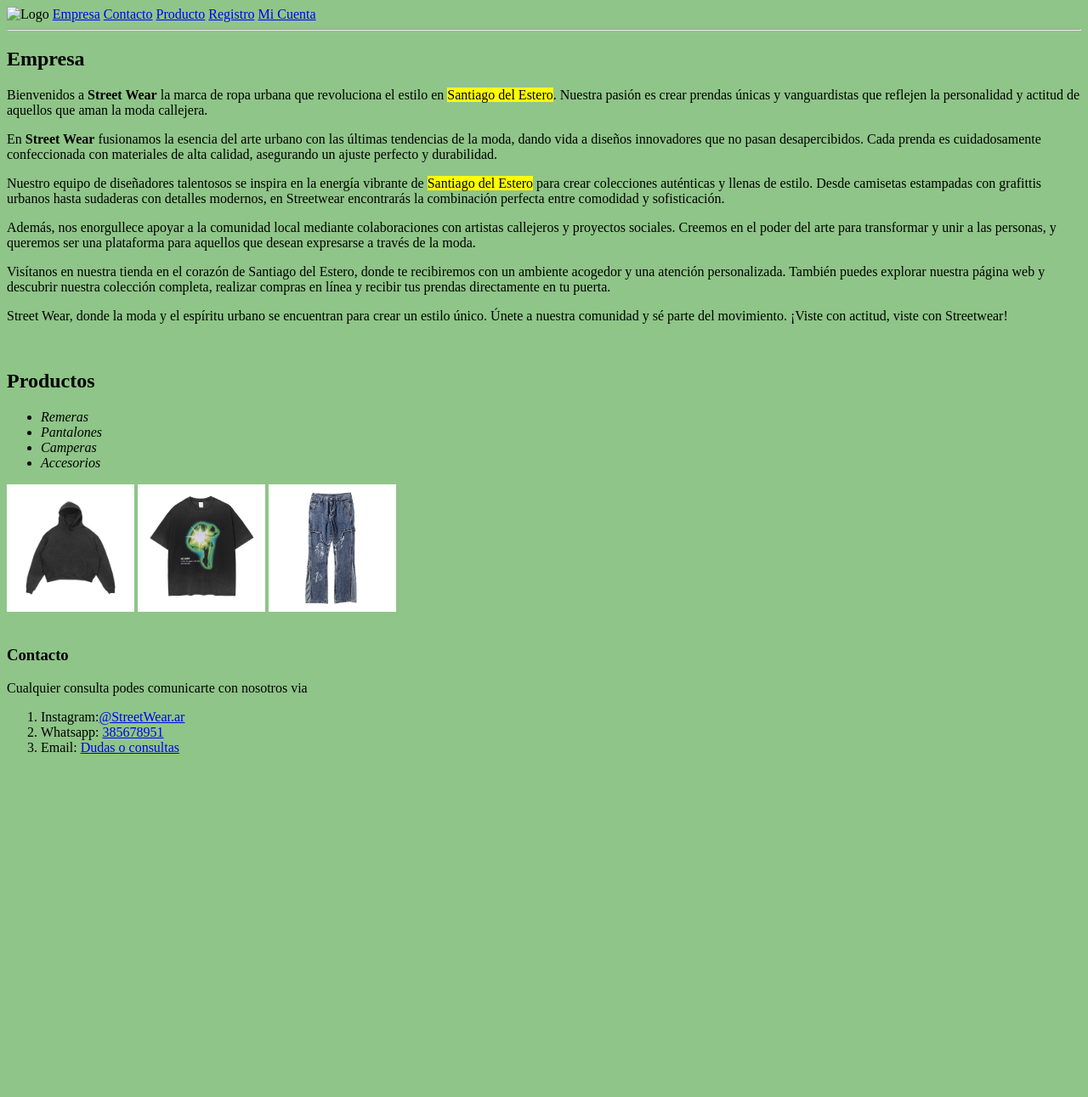
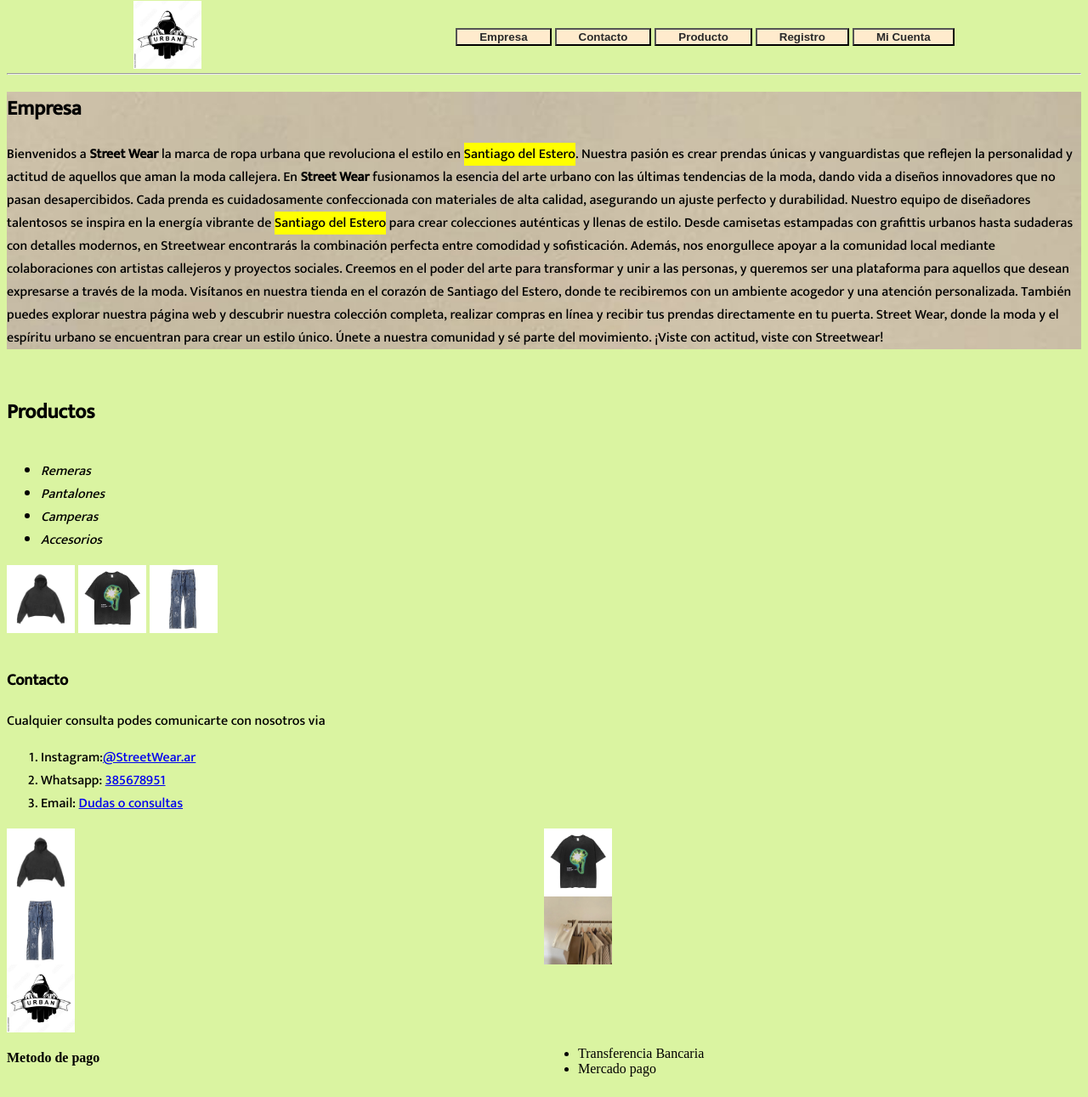
Before and after one commit to CRBENJAMIN/trabajointegrador1, a plain HTML site: page inex.html in a window 1280 px wide. Shown: the whole page at 85% size. Before the commit the page ends 905 px from the top, so only its background shows below. Drawn offline with Linux system fonts and the light colour scheme.

Commit message:
trabajopractico2

```diff
--- a/diseñopag.css/diseño.css
+++ b/diseñopag.css/diseño.css
@@ -1,15 +1,79 @@
 img {
-    height: 150px;
+    height: 80px;
 
     }
-#Logo {
-        height: 180px;
-    }
+
 
 body {
 
-            background-color: rgb(143, 197, 136);
+            background-color: #daf4a1;
 
 
 
 }
+
+header {
+    position: sticky;
+    height: 70px;
+    display: flex;
+    flex-direction: row;
+    justify-content: space-around;
+    align-items: center;
+
+
+ }
+
+ .etiquetas {
+margin: 20px;
+text-decoration:none;
+color: rgb(42, 42, 42);
+font-weight:bold
+ }
+
+ #fondo {
+    background-image: url("../img/fondosection.jpeg");
+    background-size: cover;
+    background-repeat: no-repeat;
+    width: 100%;
+
+
+ }
+
+button {
+    background-color: blanchedalmond;
+}
+
+h1,
+h2,
+h3{
+    font-family: 'Mukta', sans-serif;
+}
+
+p,
+.contacto,
+.productos{
+    font-weight: 300;
+    font-family: 'Mukta', sans-serif;
+
+}
+
+.container {
+    display:grid;
+    grid-template-columns: 1fr;
+}
+
+.columna2{
+    display: grid;
+    grid-template-columns: 1fr 1fr 1fr;
+
+}
+
+.columna3 {
+    display: grid;
+    grid-template-columns: 1fr 1fr;
+}
+.columnadeimagenes{
+    display: grid;
+    grid-template-columns: 2fr 2fr;
+
+}
--- a/inex.html
+++ b/inex.html
@@ -5,42 +5,55 @@
     <meta http-equiv="X-UA-Compatible" content="IE=edge">
     <meta name="viewport" content="width=device-width, initial-scale=1.0">
     <link rel="stylesheet" href="./diseñopag.css/diseño.css">
+    <link rel="preconnect" href="https://fonts.googleapis.com">
+    <link rel="preconnect" href="https://fonts.gstatic.com" crossorigin>
+    <link href="https://fonts.googleapis.com/css2?family=Mukta:wght@500&display=swap" rel="stylesheet">
     <title>Street Wear</title>
 
 </head>
 <body>
     <header>
-     <nav id="posicion">
-        <img src="./Find the best global talent_.jpg" alt="Logo" id="Logo">
-        <a href="./empresa.html" target="_self">Empresa</a>
-        <a href="./contacto.html" target="_self">Contacto</a>
-        <a href="./productos.html" target="_self">Producto</a>
-        <a href="./registro.html" target="_self">Registro</a>
-        <a href="./micuenta.html" target="_self">Mi Cuenta</a>
-     </nav>
+        <div id="logoo">
+            <img src="./img/logodiseno.jpg" alt="Logo">
+            </div>
+        <nav>
+       <button><a href="./empresa.html" target="_self" class="etiquetas">Empresa</a></button>
+        <button><a href="./contacto.html" target="_self" class="etiquetas">Contacto</a></button>
+       <button><a href="./productos.html" target="_self" class="etiquetas">Producto</a></button>
+        <button><a href="./registro.html" target="_self" class="etiquetas">Registro</a></button>
+       <button><a href="./micuenta.html" target="_self" class="etiquetas">Mi Cuenta</a></button>
+        </nav>
 
     </header>
     <main>
         <hr>
         <!--primer section-->
-     <section>
+     <section id="fondo">
         <h1>Empresa</h1>
-        <p>Bienvenidos a <strong>Street Wear</strong> la marca de ropa urbana que revoluciona el estilo en <mark>Santiago del Estero</mark>. Nuestra pasión es crear prendas únicas y vanguardistas que reflejen la personalidad y actitud de aquellos que aman la moda callejera.</p>
-        <p>En <strong>Street Wear</strong> fusionamos la esencia del arte urbano con las últimas tendencias de la moda, dando vida a diseños innovadores que no pasan desapercibidos. Cada prenda es cuidadosamente confeccionada con materiales de alta calidad, asegurando un ajuste perfecto y durabilidad.</p>
-        <p>Nuestro equipo de diseñadores talentosos se inspira en la energía vibrante de <mark>Santiago del Estero</mark> para crear colecciones auténticas y llenas de estilo. Desde camisetas estampadas con grafittis urbanos hasta sudaderas con detalles modernos, en Streetwear encontrarás la combinación perfecta entre comodidad y sofisticación.</p>
-        <p>Además, nos enorgullece apoyar a la comunidad local mediante colaboraciones con artistas callejeros y proyectos sociales. Creemos en el poder del arte para transformar y unir a las personas, y queremos ser una plataforma para aquellos que desean expresarse a través de la moda.</p>
-        <p> Visítanos en nuestra tienda en el corazón de Santiago del Estero, donde te recibiremos con un ambiente acogedor y una atención personalizada. También puedes explorar nuestra página web y descubrir nuestra colección completa, realizar compras en línea y recibir tus prendas directamente en tu puerta.</p>
-        <p> Street Wear, donde la moda y el espíritu urbano se encuentran para crear un estilo único. Únete a nuestra comunidad y sé parte del movimiento. ¡Viste con actitud, viste con Streetwear!</p>
-     </section>
+        <p>
+        Bienvenidos a <strong>Street Wear</strong> la marca de ropa urbana que revoluciona el estilo en <mark>Santiago del Estero</mark>. Nuestra pasión es crear prendas únicas y vanguardistas que reflejen la personalidad y actitud de aquellos que aman la moda callejera.
+        En <strong>Street Wear</strong> fusionamos la esencia del arte urbano con las últimas tendencias de la moda, dando vida a diseños innovadores que no pasan desapercibidos. Cada prenda es cuidadosamente confeccionada con materiales de alta calidad, asegurando un ajuste perfecto y durabilidad.
+        Nuestro equipo de diseñadores talentosos se inspira en la energía vibrante de <mark>Santiago del Estero</mark> para crear colecciones auténticas y llenas de estilo. Desde camisetas estampadas con grafittis urbanos hasta sudaderas con detalles modernos, en Streetwear encontrarás la combinación perfecta entre comodidad y sofisticación.
+        Además, nos enorgullece apoyar a la comunidad local mediante colaboraciones con artistas callejeros y proyectos sociales. Creemos en el poder del arte para transformar y unir a las personas, y queremos ser una plataforma para aquellos que desean expresarse a través de la moda.
+        Visítanos en nuestra tienda en el corazón de Santiago del Estero, donde te recibiremos con un ambiente acogedor y una atención personalizada. También puedes explorar nuestra página web y descubrir nuestra colección completa, realizar compras en línea y recibir tus prendas directamente en tu puerta.
+         Street Wear, donde la moda y el espíritu urbano se encuentran para crear un estilo único. Únete a nuestra comunidad y sé parte del movimiento. ¡Viste con actitud, viste con Streetwear!</p>
+        </p>
+
+    </section>
+
+
         <!--segundo section-->
      <section> <br>
+        <div class="container">
         <h2>Productos</h2>
         <ul>
-            <li><em>Remeras</em></li>
-            <li><em>Pantalones</em></li>
-            <li><em>Camperas</em></li>
-            <li><em>Accesorios</em></li>
+            <li class="productos"><em>Remeras</em></li>
+            <li class="productos"><em>Pantalones</em></li>
+            <li class="productos"><em>Camperas</em></li>
+            <li class="productos"><em>Accesorios</em></li>
+
         </ul>
+        </div>
         <div>
             <img src="./img/Blank black hoodie.jpg" title="Buzo Urbano">
             <img src="./img/We Born Oversized Acid Washed T-Shirt.png" title="Remera estilo urbana">
@@ -48,21 +61,42 @@
         </div>
      </section>
      <!--tercer section-->
+    <div class="columna2">
      <section> <br>
         <div>
         <h3>Contacto</h3>
         <p>Cualquier consulta podes comunicarte con nosotros via</p>
         <ol>
-            <li>Instagram:<a href="https://www.instagram.com/" target="_blank">@StreetWear.ar</a></li>
-            <li>Whatsapp: <a href='tel:385678951'>385678951</a></li>
-            <li>Email: <a href="mailto:StreetWear@hotmail.com">Dudas o consultas</a></li>
-        </ol>
-        </div>
+            <li class="contacto">Instagram:<a href="https://www.instagram.com/" target="_blank">@StreetWear.ar</a></li>
+            <li class="contacto">Whatsapp: <a href='tel:385678951'>385678951</a></li>
+            <li class="contacto">Email: <a href="mailto:StreetWear@hotmail.com">Dudas o consultas</a></li>
+         </ol>
+         </div>
+         </div>
      </section>
     </div>
+    <section class="columnadeimagenes">
+    <img src="./img/Blank black hoodie.jpg" title="Buzo Urbano">
+    <img src="./img/We Born Oversized Acid Washed T-Shirt.png" title="Remera estilo urbana">
+    <img src="./img/Vintage Patchwork Flare Jeans Urban Men Streetwear Wide Leg Denim Pant Hip Hop Black Colorblock Slim Fit Denim Jeans for Men - black 1 _ Asian 30.jpg" title="Pantalon Urbano">
+    <img src="./img/fondosection.jpeg">
+    <img src="./img/logodiseno.jpg">
+    </section>
+
 
 
     </main>
+     <footer class="columna3">
+        <h4>Metodo de pago</h4>
+     <ul>
+         <li>Transferencia Bancaria </li>
+         <li> Mercado pago </li>
+
+
+
+     </ul>
+
+     </footer>
 
 </body>
 </html>
```
Also changed, not shown: img/Find the best global talent_.jpg (deleted), img/fondosection.jpeg (added), img/logodiseno.jpg (added).
